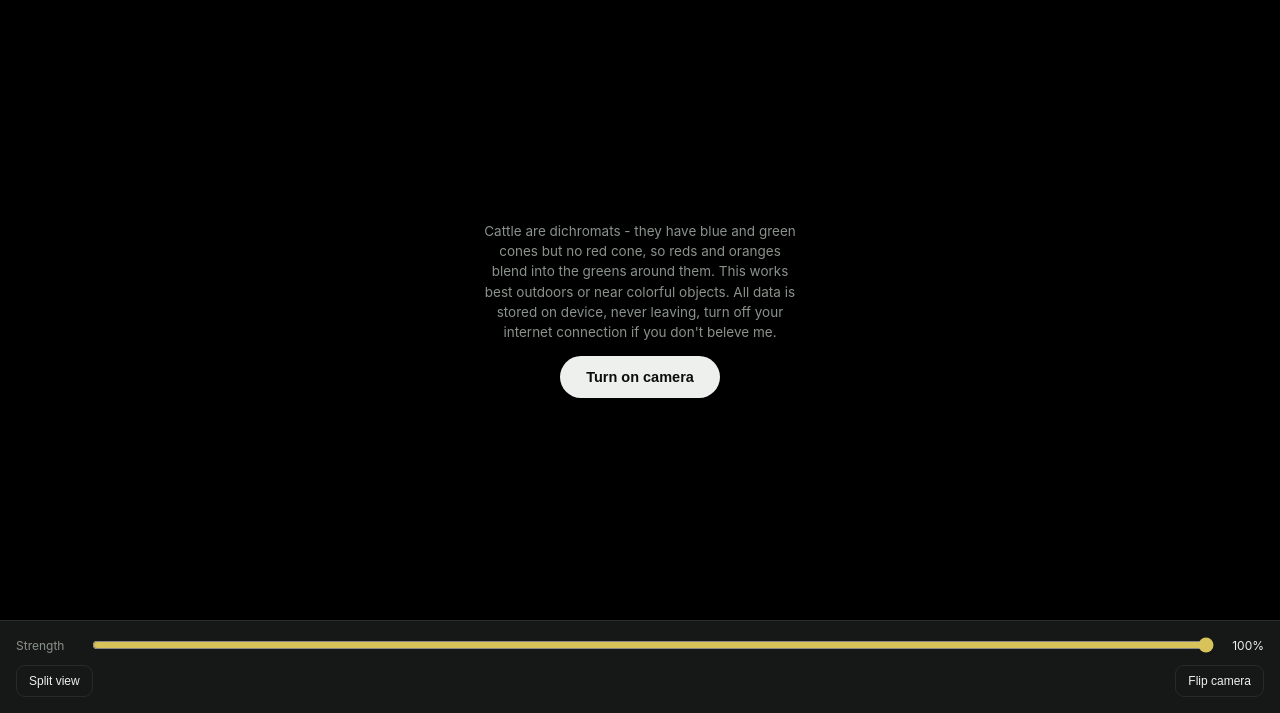
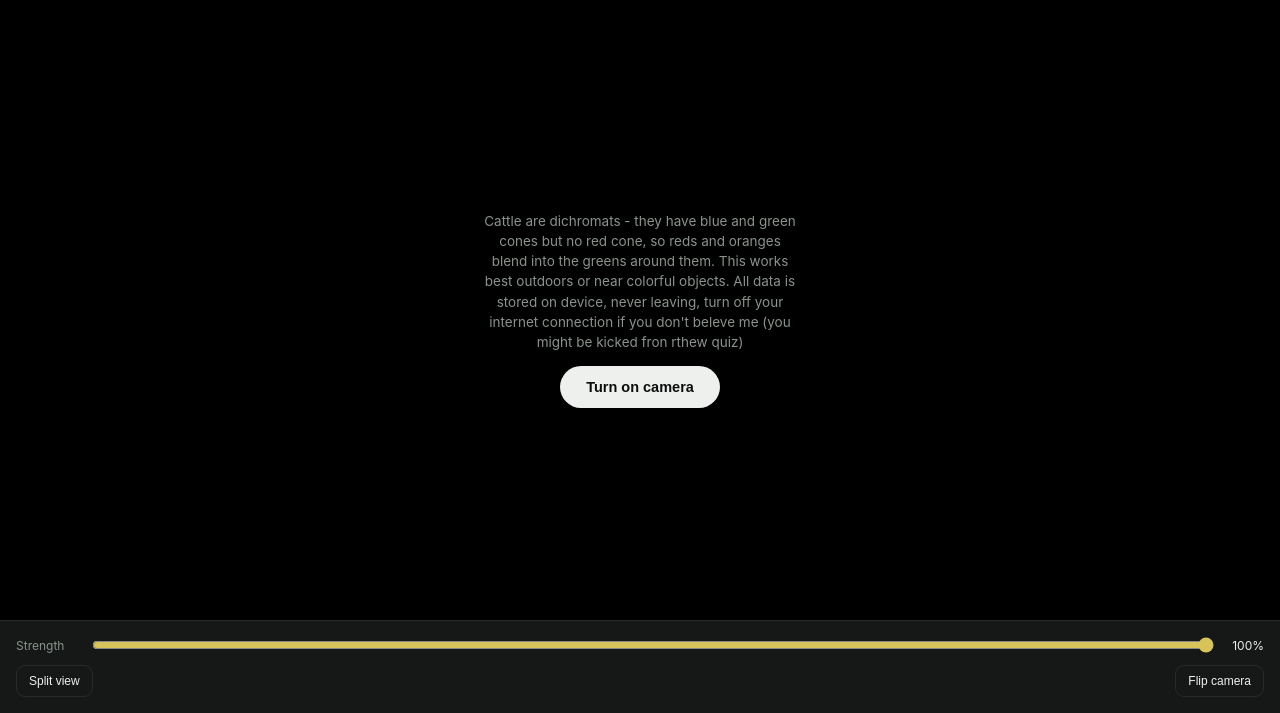
Before and after one commit to BatteryDrain/colorblind, a plain HTML site: page index.html in a window 1280 px wide. Shown: the part 87-800 px from the top of the page. Drawn offline with Linux system fonts and the light colour scheme.

Commit message:
added discamer

```diff
--- a/index.html
+++ b/index.html
@@ -235,7 +235,7 @@
 
 <div class="stage" id="stage">
   <div class="placeholder" id="placeholder">
-    <p>Cattle are dichromats - they have blue and green cones but no red cone, so reds and oranges blend into the greens around them. This works best outdoors or near colorful objects. All data is stored on device, never leaving, turn off your internet connection if you don't beleve me.</p>
+    <p>Cattle are dichromats - they have blue and green cones but no red cone, so reds and oranges blend into the greens around them. This works best outdoors or near colorful objects. All data is stored on device, never leaving, turn off your internet connection if you don't beleve me (you might be kicked fron rthew quiz)</p>
     <button class="start-btn" id="startBtn">Turn on camera</button>
   </div>
   <div class="error-box" id="errorBox">
```
